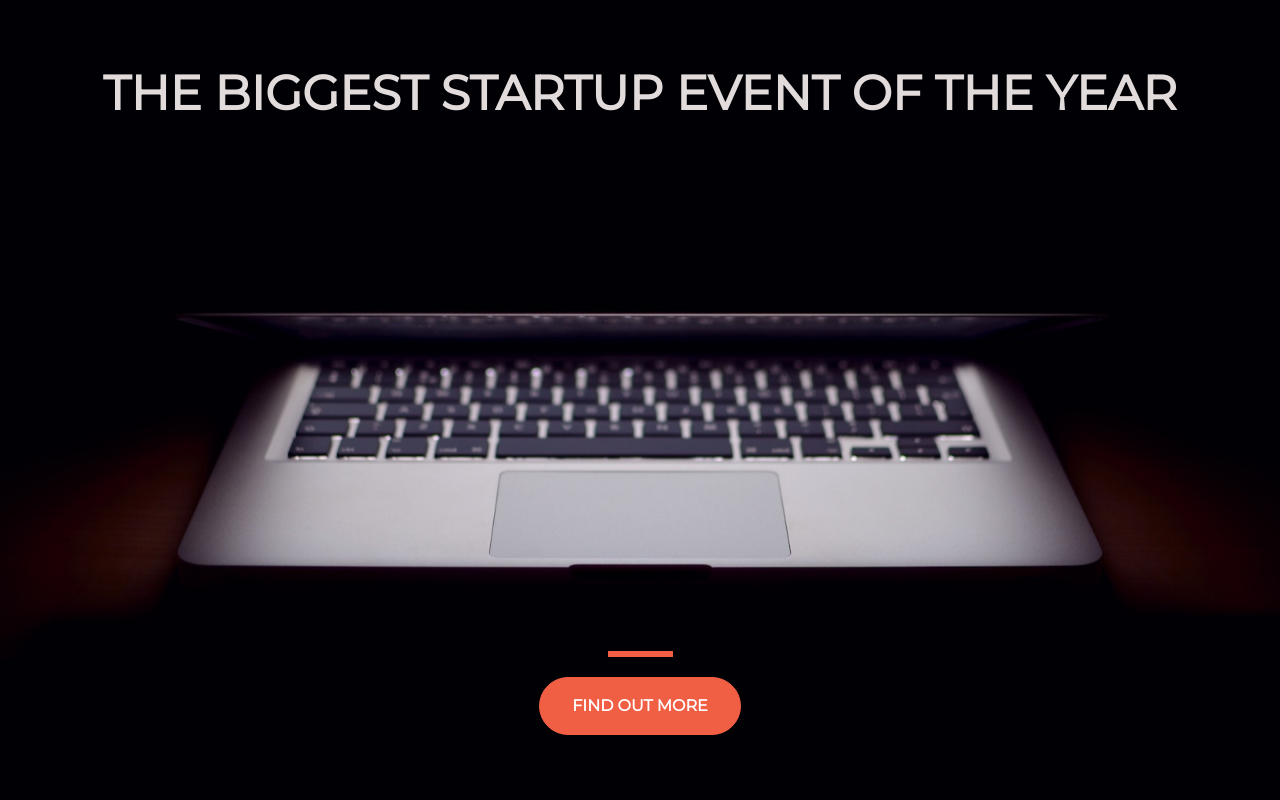
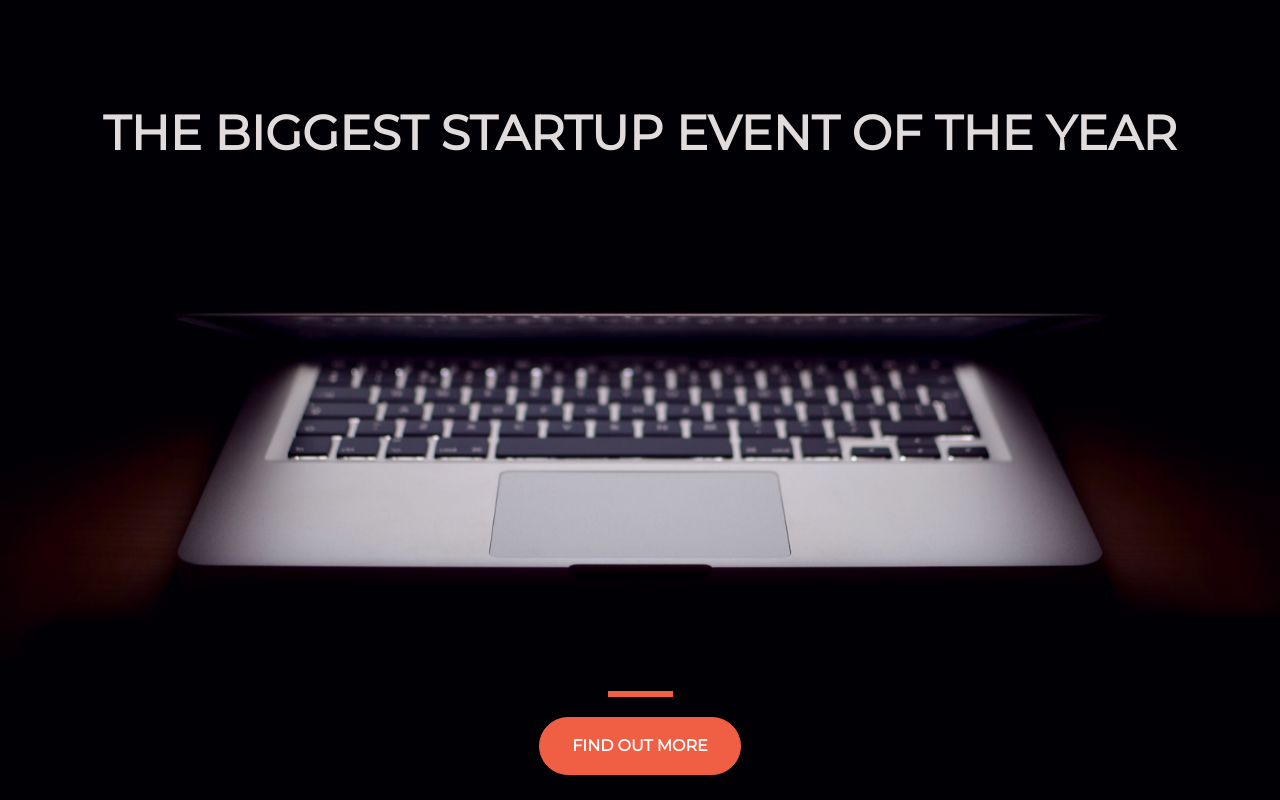
Before and after one commit to sergio-adame/primera-pagina, a plain HTML site: page index.html in a window 1280 px wide. Drawn offline with nearby package versions, Linux system fonts and the light colour scheme.

Commit message:
Add files via upload

```diff
--- a/style.css
+++ b/style.css
@@ -27,6 +27,10 @@ hr {
   height: 500px;
 }
 
+.text-uppercase {
+  padding-top: 5rem;
+}
+
 .btn {
 	font-weight: 700;
 	border-radius: 300px;
```
